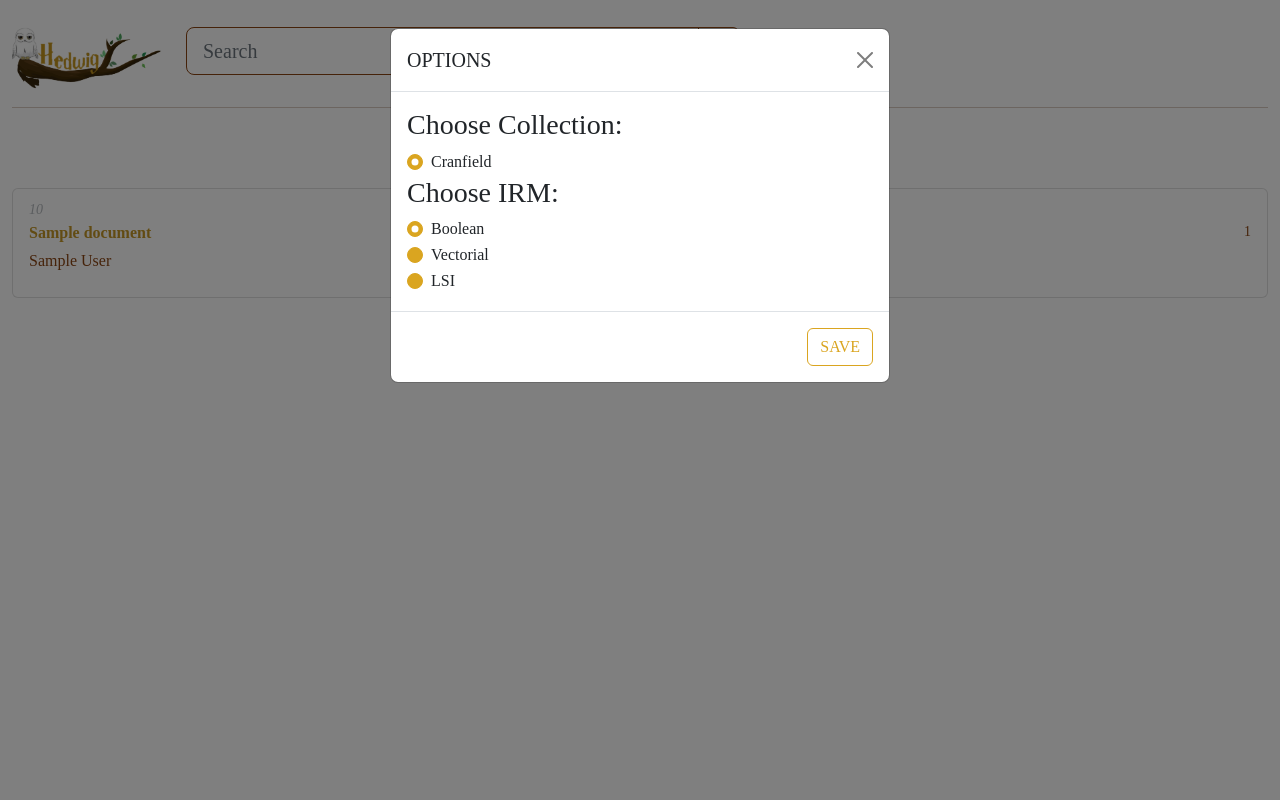
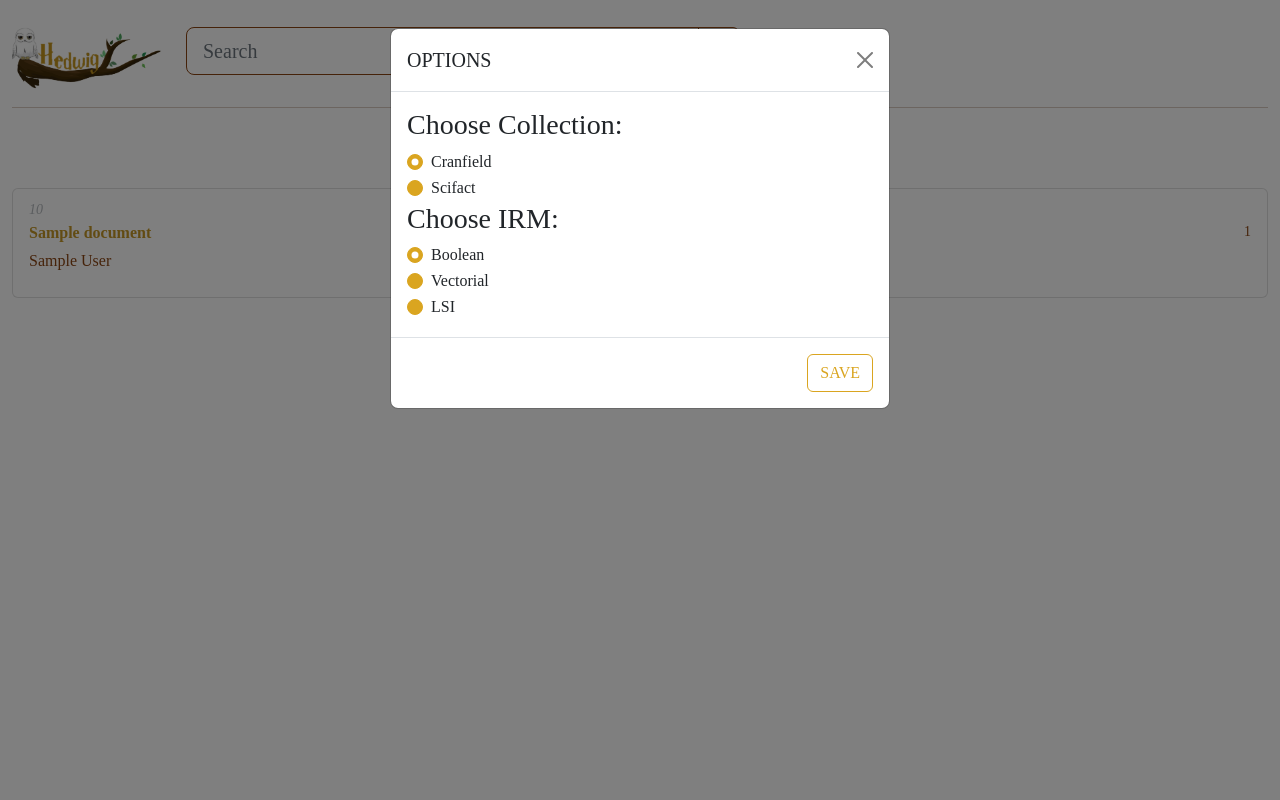
Before and after one commit to marie0501/ir-system, a Django app: template ir_app/templates/results.html in a window 1280 px wide, after a click on "Options". Run offline with Django 4.2, Linux system fonts and the light colour scheme; the template is opened without the code that fills it: most values are stand-ins (such as "Sample title", 1, 10 or a date in 2020); some libraries are stand-ins or nearby versions.

Commit message:
almost final version

```diff
--- a/ir_app/src/boolean_model.py
+++ b/ir_app/src/boolean_model.py
@@ -21,7 +21,7 @@ class Boolean(IRM):
             tokenized_query = self.__tokenize_query(query)
             query_vector = self.__process_query(tokenized_query,indexed_terms,collection.number_of_documents())
         retrieved_documents_similarity = self.__get_relevant_documents(np.delete(query_vector, len(query_vector)-1))
-
+        print(query_vector)
         self._save(retrieved_documents_similarity,self.name + '_retrieved_documents_similarity')
 
         return collection.retrieve_documents(retrieved_documents_similarity)
--- a/ir_app/templates/index.html
+++ b/ir_app/templates/index.html
@@ -41,6 +41,12 @@
                     Cranfield
                   </label>
                 </div>
+                <div class="form-check">
+                  <input class="form-check-input" type="radio" name="collection" id="flexRadioDefault1" value="cranfield" style="border-color:rgb(218,165,32) ; background-color: rgb(218,165,32);" checked>
+                  <label class="form-check-label" for="flexRadioDefault1">
+                    Scifact
+                  </label>
+                </div>
 
 
                 <h3>Choose IRM:</h3>
--- a/ir_app/templates/results.html
+++ b/ir_app/templates/results.html
@@ -44,6 +44,12 @@
                       <input class="form-check-input" type="radio" name="collection" id="flexRadioDefault1" value="cranfield" style="border-color:rgb(218,165,32) ; background-color: rgb(218,165,32);" checked>
                       <label class="form-check-label" for="flexRadioDefault1">
                         Cranfield
+                      </label>
+                    </div>
+                    <div class="form-check">
+                      <input class="form-check-input" type="radio" name="collection" id="flexRadioDefault1" value="cranfield" style="border-color:rgb(218,165,32) ; background-color: rgb(218,165,32);">
+                      <label class="form-check-label" for="flexRadioDefault1">
+                        Scifact
                       </label>
                     </div>
 
```
Also changed, not shown: 2 other files.
